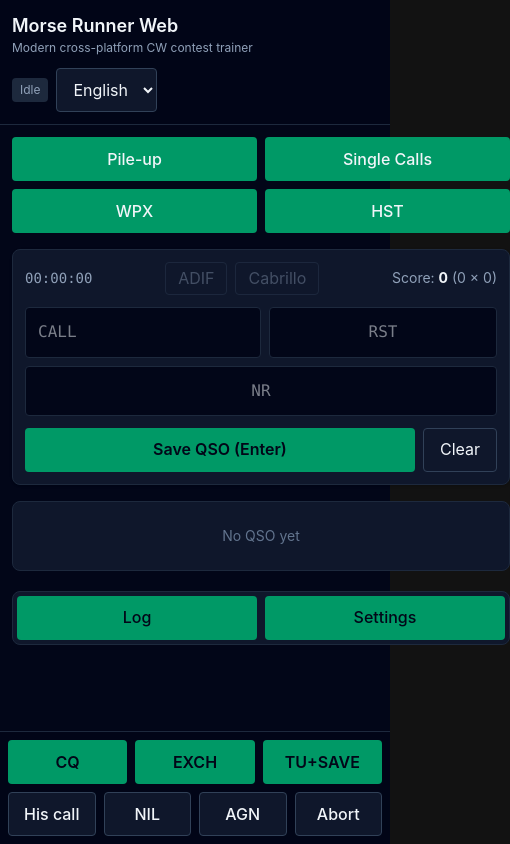
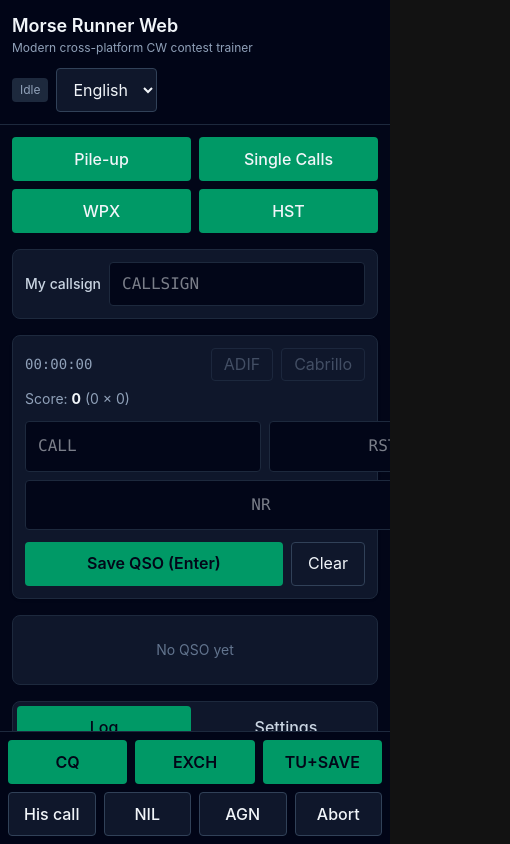
Before and after one commit to jnchen/morse-runner-rev, a React (Vite) app: page / in a window 390 px wide. Shown: the whole page, 510 px wide, since content can reach past the window. Built offline with nearby package versions, Linux system fonts and the light colour scheme.

Commit message:
Improve mobile layout and PWA update prompt

```diff
--- a/src/App.tsx
+++ b/src/App.tsx
@@ -310,8 +310,8 @@
 
 
   return (
-    <div className="min-h-[100dvh] bg-slate-950 text-slate-100" onKeyDown={onFormKeyDown}>
-      <header className="sticky top-0 z-30 border-b border-slate-800 bg-slate-950/95 px-3 pb-3 pt-[calc(env(safe-area-inset-top,0px)+0.75rem)] backdrop-blur sm:px-6">
+    <div className="flex h-[100dvh] flex-col overflow-hidden bg-slate-950 text-slate-100 lg:block lg:min-h-[100dvh] lg:h-auto lg:overflow-visible" onKeyDown={onFormKeyDown}>
+      <header className="shrink-0 border-b border-slate-800 bg-slate-950/95 px-3 pb-3 pt-[calc(env(safe-area-inset-top,0px)+0.75rem)] backdrop-blur sm:px-6 lg:sticky lg:top-0 lg:z-30">
         <div className="mx-auto flex max-w-7xl flex-wrap items-center justify-between gap-3">
           <div>
             <h1 className="text-lg font-semibold sm:text-xl">{t('title')}</h1>
@@ -330,8 +330,8 @@
         </div>
       </header>
 
-      <main className="mx-auto grid max-w-7xl gap-4 p-3 pb-[calc(env(safe-area-inset-bottom,0px)+9.5rem)] sm:p-4 lg:grid-cols-[minmax(0,1fr)_360px] lg:p-6 lg:pb-6">
-        <section className="space-y-4">
+      <main className="mx-auto flex min-h-0 w-full max-w-7xl flex-1 flex-col gap-4 overflow-y-auto p-3 pb-4 sm:p-4 sm:pb-4 lg:grid lg:grid-cols-[minmax(0,1fr)_360px] lg:overflow-visible lg:p-6 lg:pb-6">
+        <section className="flex shrink-0 flex-col gap-4">
           <div className="grid grid-cols-2 gap-2 sm:flex sm:flex-wrap">
             {MODES.map((mode) => (
               <button key={mode} disabled={running} onClick={() => void startRun(mode)} className="min-h-11 rounded bg-emerald-600 px-3 py-2 text-sm font-medium transition hover:bg-emerald-500 active:bg-emerald-500 disabled:opacity-40">
@@ -340,6 +340,20 @@
             ))}
             {running && <button onClick={stopRun} className="min-h-11 rounded bg-red-600 px-3 py-2 text-sm font-medium hover:bg-red-500 active:bg-red-400 sm:col-auto">{t('stop')}</button>}
           </div>
+
+          <label className="flex items-center gap-2 rounded-lg border border-slate-800 bg-slate-900 p-3 text-sm lg:hidden">
+            <span className="shrink-0 font-medium text-slate-300">{t('myCallsign')}</span>
+            <input
+              value={settings.call}
+              autoCapitalize="characters"
+              autoComplete="off"
+              spellCheck={false}
+              enterKeyHint="done"
+              onChange={(event) => setSettings({ call: event.target.value.toUpperCase().replace(/[^A-Z0-9/]/g, '') })}
+              placeholder={t('callsign')}
+              className="min-w-0 flex-1 min-h-11 rounded border border-slate-800 bg-slate-950 px-3 py-2 font-mono text-base uppercase outline-none focus:border-emerald-500 focus:ring-2 focus:ring-emerald-500/40"
+            />
+          </label>
 
           <div className="rounded-lg border border-slate-800 bg-slate-900 p-3 shadow sm:p-4">
             <div className="mb-3 flex flex-wrap items-center justify-between gap-2 text-sm text-slate-400">
@@ -381,7 +395,7 @@
           </div>
         </section>
 
-        <div className="mt-1 grid grid-cols-2 gap-2 rounded-lg border border-slate-800 bg-slate-900 p-1 lg:hidden">
+        <div className="grid shrink-0 grid-cols-2 gap-2 rounded-lg border border-slate-800 bg-slate-900 p-1 lg:hidden">
           <button
             type="button"
             aria-pressed={mobilePanel === 'log'}
@@ -394,13 +408,13 @@
             type="button"
             aria-pressed={mobilePanel === 'settings'}
             onClick={() => setMobilePanel('settings')}
-            className={`min-h-11 rounded px-3 py-2 text-sm font-medium transition ${mobilePanel === 'log' ? 'bg-emerald-600 text-slate-950' : 'text-slate-300 hover:bg-slate-800'}`}
+            className={`min-h-11 rounded px-3 py-2 text-sm font-medium transition ${mobilePanel === 'settings' ? 'bg-emerald-600 text-slate-950' : 'text-slate-300 hover:bg-slate-800'}`}
           >
             {t('settings')}
           </button>
         </div>
 
-        <aside className={`space-y-4 min-w-0 ${mobilePanel === 'settings' ? '' : 'hidden lg:block'}`}>
+        <aside className={`min-w-0 shrink-0 space-y-4 ${mobilePanel === 'settings' ? '' : 'hidden lg:block'}`}>
           <StationPanel settings={settings} volume={volume} onSettingsChange={setSettings} onVolumeChange={setVolume} />
           <ContestSettingsPanel
             settings={settings}
--- a/src/components/mobile-action-bar.tsx
+++ b/src/components/mobile-action-bar.tsx
@@ -30,7 +30,7 @@
   return (
     <nav
       aria-label={t('messages')}
-      className="fixed inset-x-0 bottom-0 z-40 border-t border-slate-800 bg-slate-950/95 pb-[calc(env(safe-area-inset-bottom,0px)+0.5rem)] backdrop-blur lg:hidden"
+      className="shrink-0 border-t border-slate-800 bg-slate-950/95 pb-[calc(env(safe-area-inset-bottom,0px)+0.5rem)] backdrop-blur lg:hidden"
     >
       <div className="mx-auto max-w-3xl space-y-2 px-2 pt-2">
         <div className="grid grid-cols-3 gap-2">
--- a/src/components/pwa-update-prompt.tsx
+++ b/src/components/pwa-update-prompt.tsx
@@ -1,14 +1,10 @@
 import { useState } from 'react';
 import { useRegisterSW } from 'virtual:pwa-register/react';
 import { useTranslation } from 'react-i18next';
-interface PwaUpdatePromptProps {
-  raised?: boolean;
-}
 
-export function PwaUpdatePrompt({ raised = false }: PwaUpdatePromptProps) {
+export function PwaUpdatePrompt() {
   const { t } = useTranslation();
   const {
-    offlineReady: [offlineReady],
     needRefresh: [needRefresh],
     updateServiceWorker,
   } = useRegisterSW({
@@ -19,29 +15,17 @@
       }, 60 * 60 * 1000);
     },
   });
-  const [dismissedOffline, setDismissedOffline] = useState(false);
-  const [dismissedUpdate, setDismissedUpdate] = useState(false);
-  const showOffline = offlineReady && !dismissedOffline;
-  const showUpdate = needRefresh && !dismissedUpdate;
-  if (!showOffline && !showUpdate) return null;
-  const showUpdateFirst = showUpdate || showOffline;
-  const position = raised
-    ? 'bottom-[calc(env(safe-area-inset-bottom,0px)+9.75rem)] sm:bottom-[calc(env(safe-area-inset-bottom,0px)+3rem)]'
-    : 'bottom-3';
+  const [dismissed, setDismissed] = useState(false);
+
+  if (!needRefresh || dismissed) return null;
 
   return (
-    <div className={`fixed inset-x-3 z-50 rounded-lg border border-emerald-700 bg-slate-900/95 p-3 shadow-xl backdrop-blur sm:left-auto sm:right-3 sm:w-96 ${position}`}>
-      <p className="text-sm text-slate-200">{showUpdateFirst ? t('pwaUpdateReady') : t('pwaOfflineReady')}</p>
-      {showUpdate ? (
-        <div className="mt-3 flex gap-2">
-          <button type="button" onClick={() => void updateServiceWorker(true)} className="min-h-11 flex-1 rounded bg-emerald-600 px-3 py-2 text-sm font-medium hover:bg-emerald-500">{t('pwaReload')}</button>
-          <button type="button" onClick={() => setDismissedUpdate(true)} className="min-h-11 rounded border border-slate-700 px-3 py-2 text-sm hover:bg-slate-800">{t('pwaLater')}</button>
-        </div>
-      ) : (
-        <div className="mt-3 flex justify-end">
-          <button type="button" onClick={() => setDismissedOffline(true)} className="min-h-11 rounded border border-slate-700 px-3 py-2 text-sm hover:bg-slate-800">{t('pwaClose')}</button>
-        </div>
-      )}
+    <div className="fixed inset-x-3 bottom-[calc(env(safe-area-inset-bottom,0px)+0.75rem)] z-50 rounded-lg border border-emerald-700 bg-slate-900/95 p-3 shadow-xl backdrop-blur sm:left-auto sm:right-3 sm:w-96">
+      <p className="text-sm text-slate-200">{t('pwaUpdateReady')}</p>
+      <div className="mt-3 flex gap-2">
+        <button type="button" onClick={() => void updateServiceWorker(true)} className="min-h-11 flex-1 rounded bg-emerald-600 px-3 py-2 text-sm font-medium hover:bg-emerald-500">{t('pwaReload')}</button>
+        <button type="button" onClick={() => setDismissed(true)} className="min-h-11 rounded border border-slate-700 px-3 py-2 text-sm hover:bg-slate-800">{t('pwaLater')}</button>
+      </div>
     </div>
   );
 }
--- a/src/i18n.ts
+++ b/src/i18n.ts
@@ -8,7 +8,7 @@
     subtitle: 'Modern cross-platform CW contest trainer',
     start: 'Start', stop: 'Stop',
     pileup: 'Pile-up', single: 'Single Calls', wpx: 'WPX', hst: 'HST',
-    station: 'Station', band: 'Band', contest: 'Contest',
+    station: 'Station', myCallsign: 'My callsign', band: 'Band', contest: 'Contest',
     callsign: 'Callsign', name: 'Name', speed: 'Speed (WPM)', pitch: 'Pitch (Hz)',
     bandwidth: 'Bandwidth (Hz)', qsk: 'QSK', activity: 'Activity',
     qrn: 'QRN', qrm: 'QRM', qsb: 'QSB', flutter: 'Flutter', lids: 'Lids',
@@ -23,7 +23,7 @@
     subtitle: '现代跨平台 CW 竞赛训练器',
     start: '开始', stop: '停止',
     pileup: '呼叫堆积', single: '单个呼叫', wpx: 'WPX', hst: 'HST',
-    station: '电台', band: '频段', contest: '竞赛',
+    station: '电台', myCallsign: '我的呼号', band: '频段', contest: '竞赛',
     callsign: '呼号', name: '姓名', speed: '速度 (WPM)', pitch: '音调 (Hz)',
     bandwidth: '带宽 (Hz)', qsk: 'QSK', activity: '活跃度',
     qrn: '天电 QRN', qrm: '干扰 QRM', qsb: '衰落 QSB', flutter: '抖动', lids: '不规范操作',
@@ -36,7 +36,7 @@
   ja: { translation: {
     title: 'Morse Runner Web', subtitle: 'モダンなクロスプラットフォームCWコンテストトレーナー',
     start: '開始', stop: '停止', pileup: 'パイルアップ', single: 'シングルコール', wpx: 'WPX', hst: 'HST',
-    station: '局', band: 'バンド', contest: 'コンテスト', callsign: 'コールサイン', name: '名前',
+    station: '局', myCallsign: '自分のコールサイン', band: 'バンド', contest: 'コンテスト', callsign: 'コールサイン', name: '名前',
     speed: '速度 (WPM)', pitch: 'ピッチ (Hz)', bandwidth: '帯域幅 (Hz)', qsk: 'QSK', activity: 'アクティビティ',
     duration: '時間 (分)', volume: '音量', qrn: 'QRN', qrm: 'QRM', qsb: 'QSB', flutter: 'フラッター', lids: 'LID', clear: 'クリア', contestType: 'コンテスト種別', exchange: '交換', class: 'クラス', section: 'セクション', state: '州 / 県', power: '出力', cqZone: 'CQゾーン', zoneOrSociety: 'ゾーン / 協会', precedence: 'プリセデンス', checkSection: 'チェック / セクション', callHistory: 'コールヒストリー', importHistory: 'ヒストリーを読み込む', resetHistory: 'ヒストリーをリセット', historyFallback: 'MASTER.DTA / 生成リストを使用', usesMaster: 'メインコールリストを使用', invalidHistory: 'コールヒストリーが無効です', callList: 'コールリスト', importMaster: 'MASTER.DTA を読み込む', resetCalls: 'リセット', callsLoaded: '{{count}} 件のコールを読み込み', callsFallback: '内蔵生成リスト', call: 'コール', rst: 'RST', nr: 'NR', log: 'ログ', score: 'スコア',
     settings: '設定', language: '言語', save: 'QSO保存 (Enter)', emptyLog: 'QSOなし', exportLog: 'エクスポート', exportAdif: 'ADIF', exportCabrillo: 'Cabrillo', trainingHistory: 'トレーニング履歴', contestExchange: 'コンテスト交換', sendExchange: '交換', sendTuAndSave: 'TU+保存', abort: '中止', restore: '復元', noTrainingResults: '保存されたローカル結果はありません', messages: 'メッセージ', invalidMaster: 'MASTER.DTA が無効です', pwaOfflineReady: 'オフラインモードの準備ができました', pwaUpdateReady: '新しいバージョンがあります', pwaReload: '再読み込み', pwaLater: '後で', pwaClose: '閉じる', time: '時間', rate: 'レート', sendCq: 'CQ', sendNr: 'NR', sendTu: 'TU', sendMyCall: '自分のコール', sendHisCall: '相手のコール', agn: 'AGN', keyboardHint: 'Enter：スマート送信/保存 · Space：次フィールド · Esc：中止 · F1-F9：メッセージ', idle: '待機中',
```
